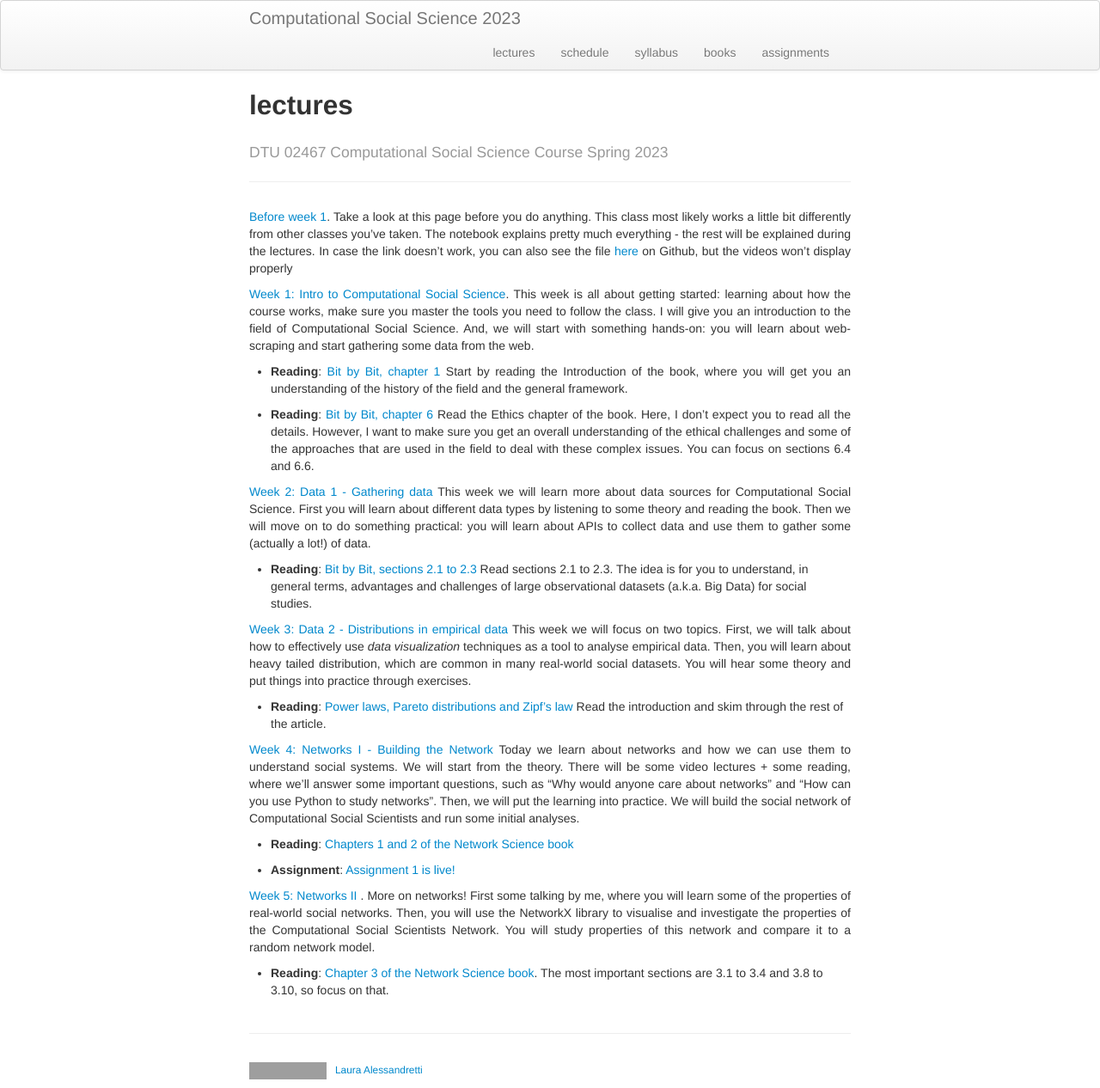
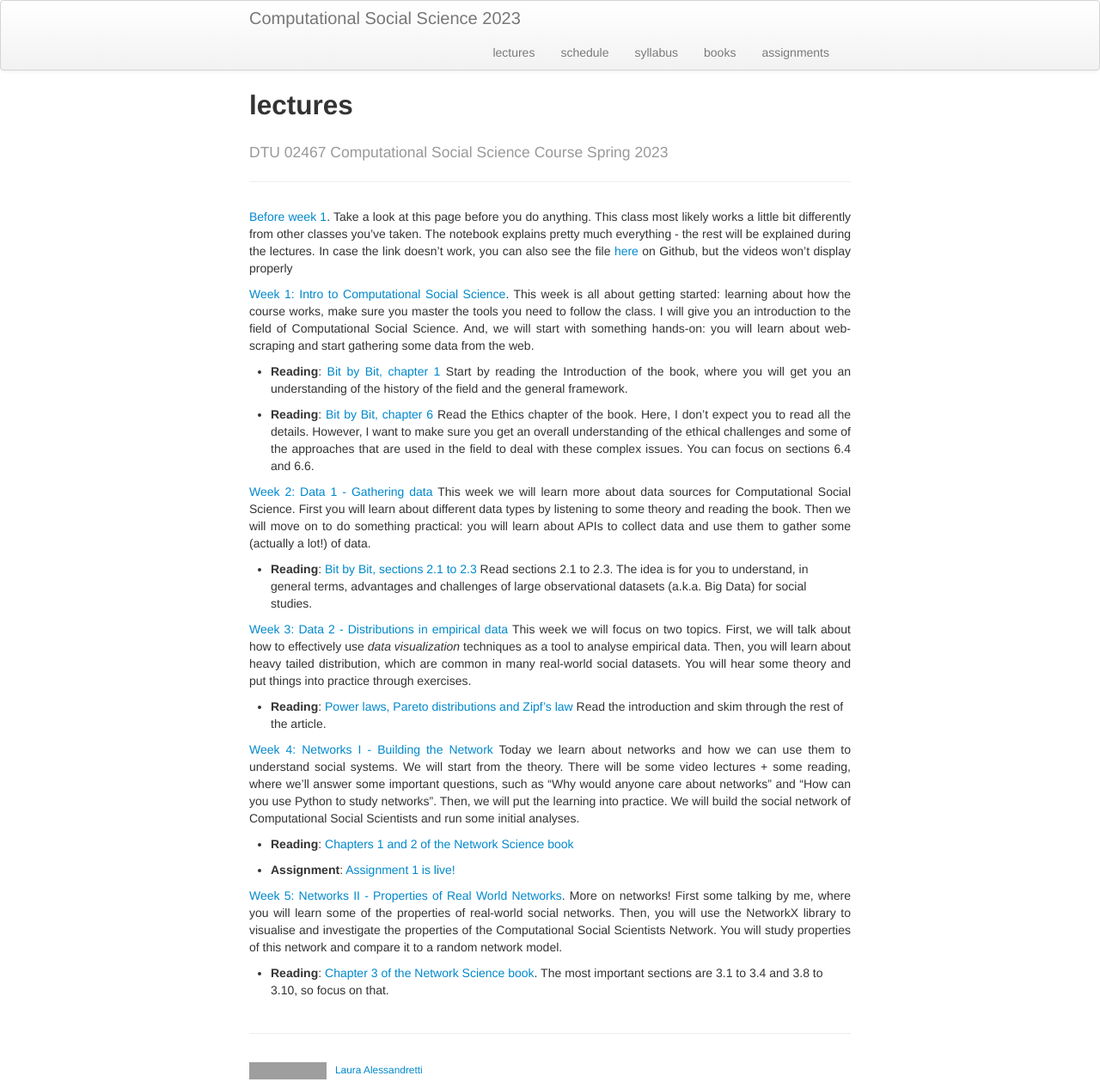
Before and after one commit to lalessan/comsocsci2023, a Jekyll site: the page built from docs/lectures.md, in a window 1280 px wide. Shown: the whole page at 86% size. Built offline with Jekyll 4.4.1, drawn with Linux system fonts in a browser that asks for light colours; grey boxes are pictures that could not be loaded.

Commit message:
small changes

```diff
--- a/docs/lectures.md
+++ b/docs/lectures.md
@@ -30,6 +30,6 @@ description: A course led by Laura Alessandretti on Computational Social Science
 * __Assignment__: [Assignment 1 is live!](https://nbviewer.org/github/lalessan/comsocsci2023/blob/master/assignments/Assignment1.ipynb)
 
 
-[Week 5: Networks II ](https://nbviewer.jupyter.org/github/lalessan/comsocsci2023/blob/main/lectures/Week5.ipynb).  More on networks! First some talking by me, where you will learn some of the properties of real-world social networks. Then, you will use the NetworkX library to visualise and investigate the properties of the Computational Social Scientists Network. You will study properties of this network and compare it to a random network model.
+[Week 5: Networks II - Properties of Real World Networks](https://nbviewer.jupyter.org/github/lalessan/comsocsci2023/blob/main/lectures/Week5.ipynb).  More on networks! First some talking by me, where you will learn some of the properties of real-world social networks. Then, you will use the NetworkX library to visualise and investigate the properties of the Computational Social Scientists Network. You will study properties of this network and compare it to a random network model.
 
  * __Reading__: [Chapter 3 of the Network Science book](http://networksciencebook.com/chapter/3).  The most important sections are 3.1 to 3.4 and 3.8 to 3.10, so focus on that.
```
Also changed, not shown: docs/schedule.md (+1 -1 lines).
